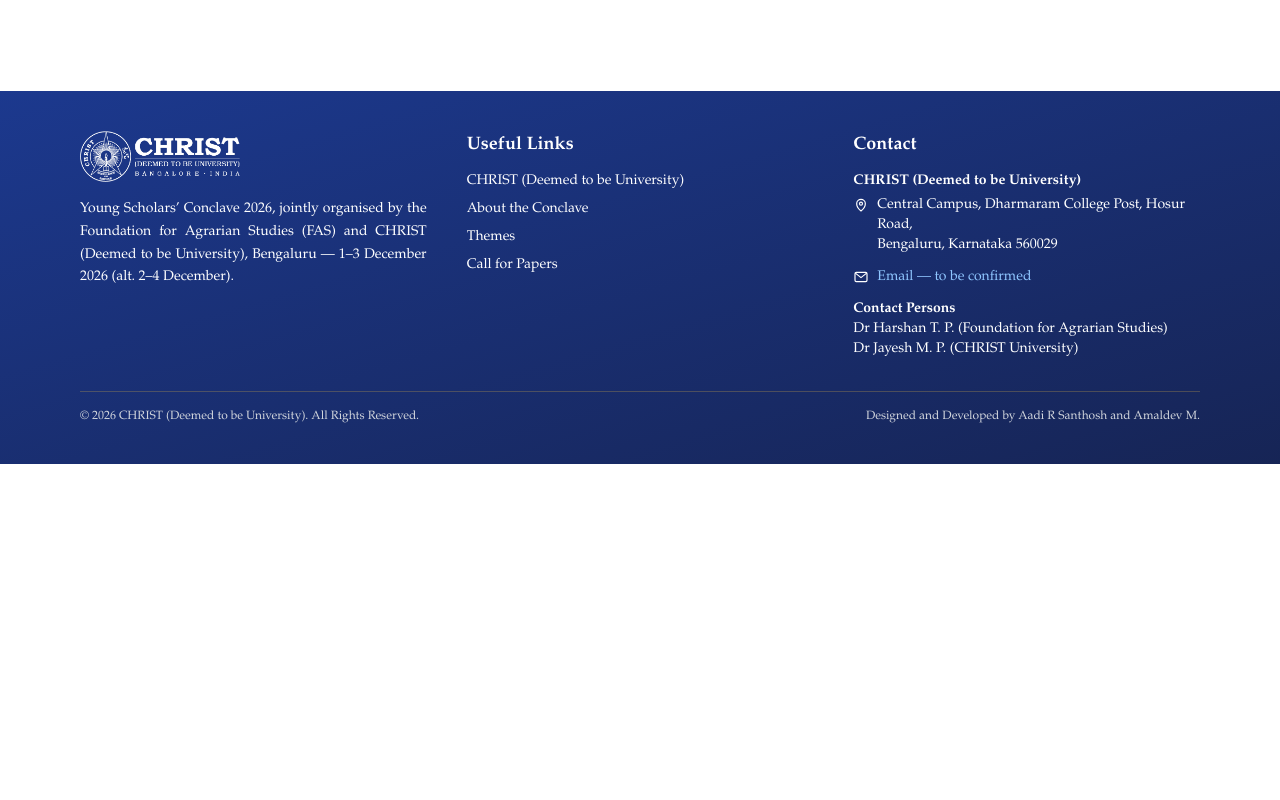
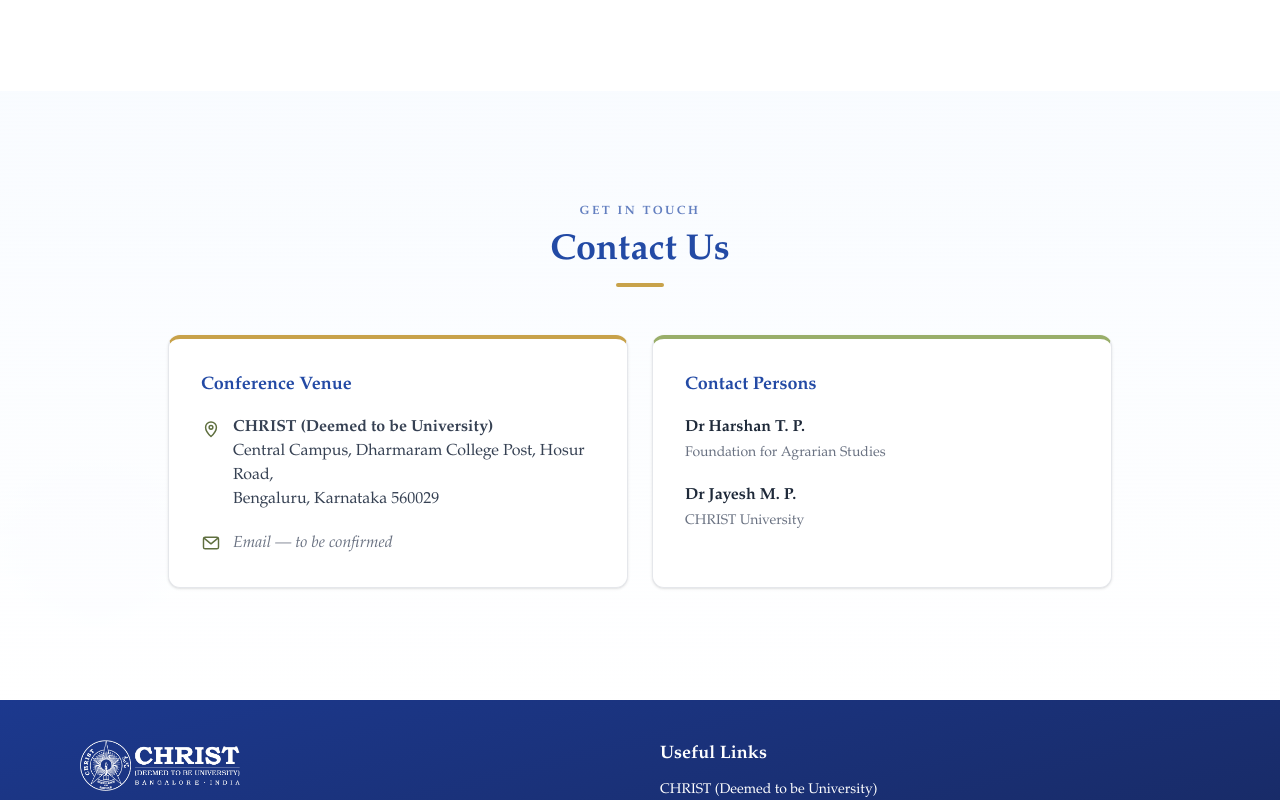
Before and after one commit to Aadix2069/young-scholars-conclave, a Next.js app: page / in a window 1280 px wide. Shown: the part 6020-6820 px from the top of the page. Before the commit the page ends 6484 px from the top, so only its background shows below. Built offline with nearby package versions, Linux system fonts and the light colour scheme.

Commit message:
fix: dedicated prominent Contact section, correct nav anchor target

```diff
--- a/src/app/page.tsx
+++ b/src/app/page.tsx
@@ -6,6 +6,7 @@
 import { CallForPapersSection } from "@/components/CallForPapersSection";
 import { OrganisersSection } from "@/components/OrganisersSection";
 import { ChiefGuestsSection } from "@/components/ChiefGuestsSection";
+import { ContactSection } from "@/components/ContactSection";
 import { Footer } from "@/components/Footer";
 
 export default function Home() {
@@ -20,6 +21,7 @@
         <CallForPapersSection />
         <OrganisersSection />
         <ChiefGuestsSection />
+        <ContactSection />
       </main>
       <Footer />
     </div>
--- /dev/null
+++ b/src/components/ContactSection.tsx
@@ -0,0 +1,67 @@
+import { Eyebrow } from "./Eyebrow";
+import { SectionAccent } from "./SectionAccent";
+import { MailIcon, MapPinIcon } from "./icons";
+
+export function ContactSection() {
+  return (
+    <section
+      id="contact"
+      className="relative overflow-hidden bg-linear-to-b from-blue-50/40 to-white py-20 md:py-28"
+    >
+      <SectionAccent position="bottom-left" />
+      <div className="mx-auto max-w-5xl px-6 lg:px-10">
+        <Eyebrow className="text-center">Get in Touch</Eyebrow>
+        <h2
+          className="text-center text-3xl font-extrabold text-brand-blue sm:text-4xl"
+          data-aos="fade-up"
+        >
+          Contact Us
+        </h2>
+        <div className="mx-auto mt-3 h-1 w-12 rounded-full bg-brand-gold" aria-hidden="true" />
+
+        <div className="mt-12 grid grid-cols-1 gap-6 md:grid-cols-2">
+          <div
+            className="rounded-xl border border-gray-200 border-t-4 border-t-brand-gold bg-white p-8 shadow-sm"
+            data-aos="fade-up"
+          >
+            <h3 className="text-lg font-bold text-brand-blue">Conference Venue</h3>
+            <p className="mt-4 flex gap-3 text-base text-gray-700">
+              <MapPinIcon className="mt-1 h-5 w-5 shrink-0 text-brand-green-dark" aria-hidden="true" />
+              <span>
+                <strong>CHRIST (Deemed to be University)</strong>
+                <br />
+                Central Campus, Dharmaram College Post, Hosur Road,
+                <br />
+                Bengaluru, Karnataka 560029
+              </span>
+            </p>
+            <p className="mt-5 flex items-center gap-3 text-base text-gray-700">
+              <MailIcon className="h-5 w-5 shrink-0 text-brand-green-dark" aria-hidden="true" />
+              <span className="italic text-gray-500">Email &mdash; to be confirmed</span>
+            </p>
+          </div>
+
+          <div
+            className="rounded-xl border border-gray-200 border-t-4 border-t-brand-green bg-white p-8 shadow-sm"
+            data-aos="fade-up"
+            data-aos-delay="100"
+          >
+            <h3 className="text-lg font-bold text-brand-blue">Contact Persons</h3>
+            <ul className="mt-4 space-y-5">
+              <li>
+                <p className="text-base font-semibold text-gray-800">Dr Harshan T. P.</p>
+                <p className="mt-1 text-sm text-gray-500">
+                  Foundation for Agrarian Studies
+                </p>
+              </li>
+              <li>
+                <p className="text-base font-semibold text-gray-800">Dr Jayesh M. P.</p>
+                <p className="mt-1 text-sm text-gray-500">CHRIST University</p>
+              </li>
+            </ul>
+          </div>
+        </div>
+      </div>
+    </section>
+  );
+}
--- a/src/components/Footer.tsx
+++ b/src/components/Footer.tsx
@@ -1,6 +1,5 @@
 import Link from "next/link";
 import { ChristLogo } from "./Logos";
-import { MailIcon, MapPinIcon } from "./icons";
 import { SectionAccent } from "./SectionAccent";
 
 const USEFUL_LINKS = [
@@ -8,16 +7,16 @@
   { label: "About the Conclave", href: "/about", external: false },
   { label: "Themes", href: "/#themes", external: false },
   { label: "Call for Papers", href: "/#call-for-papers", external: false },
+  { label: "Contact", href: "/#contact", external: false },
 ];
 
 export function Footer() {
   return (
     <footer
-      id="contact"
       className="relative overflow-hidden bg-linear-to-br from-blue-900 to-blue-950 px-6 py-10 text-white md:px-20"
     >
       <SectionAccent variant="dark" position="top-right" />
-      <div className="mx-auto mb-8 grid max-w-7xl grid-cols-1 gap-10 md:grid-cols-3">
+      <div className="mx-auto mb-8 grid max-w-7xl grid-cols-1 gap-10 md:grid-cols-2">
         <div>
           <div className="mb-4 flex items-center gap-3">
             <ChristLogo variant="white" className="h-auto w-40" />
@@ -58,32 +57,6 @@
             )}
           </ul>
         </div>
-
-        <div>
-          <h2 className="mb-3 text-lg font-semibold">Contact</h2>
-          <p className="mb-1 text-sm">
-            <strong>CHRIST (Deemed to be University)</strong>
-          </p>
-          <p className="mb-3 flex gap-2 text-sm">
-            <MapPinIcon className="mt-0.5 h-4 w-4 shrink-0" aria-hidden="true" />
-            <span>
-              Central Campus, Dharmaram College Post, Hosur Road,
-              <br />
-              Bengaluru, Karnataka 560029
-            </span>
-          </p>
-          <p className="mb-1 flex items-center gap-2 text-sm">
-            <MailIcon className="h-4 w-4 shrink-0" aria-hidden="true" />
-            <span className="text-blue-300">Email &mdash; to be confirmed</span>
-          </p>
-          <p className="mt-3 text-sm">
-            <strong>Contact Persons</strong>
-            <br />
-            Dr Harshan T. P. (Foundation for Agrarian Studies)
-            <br />
-            Dr Jayesh M. P. (CHRIST University)
-          </p>
-        </div>
       </div>
 
       <div className="mx-auto flex max-w-7xl flex-col items-center justify-between gap-1 border-t border-brand-gold/30 pt-4 text-xs text-gray-300 md:flex-row">
```
